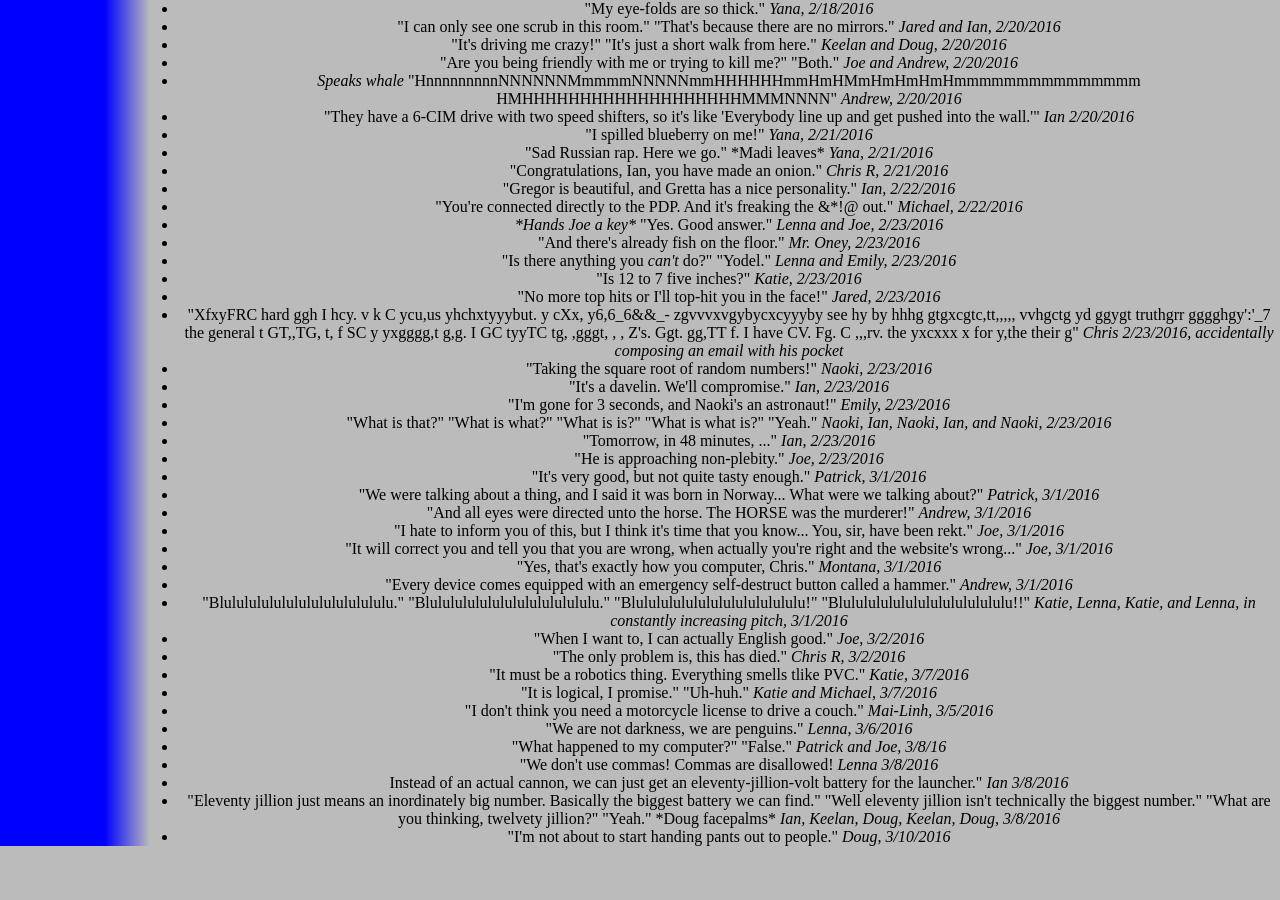
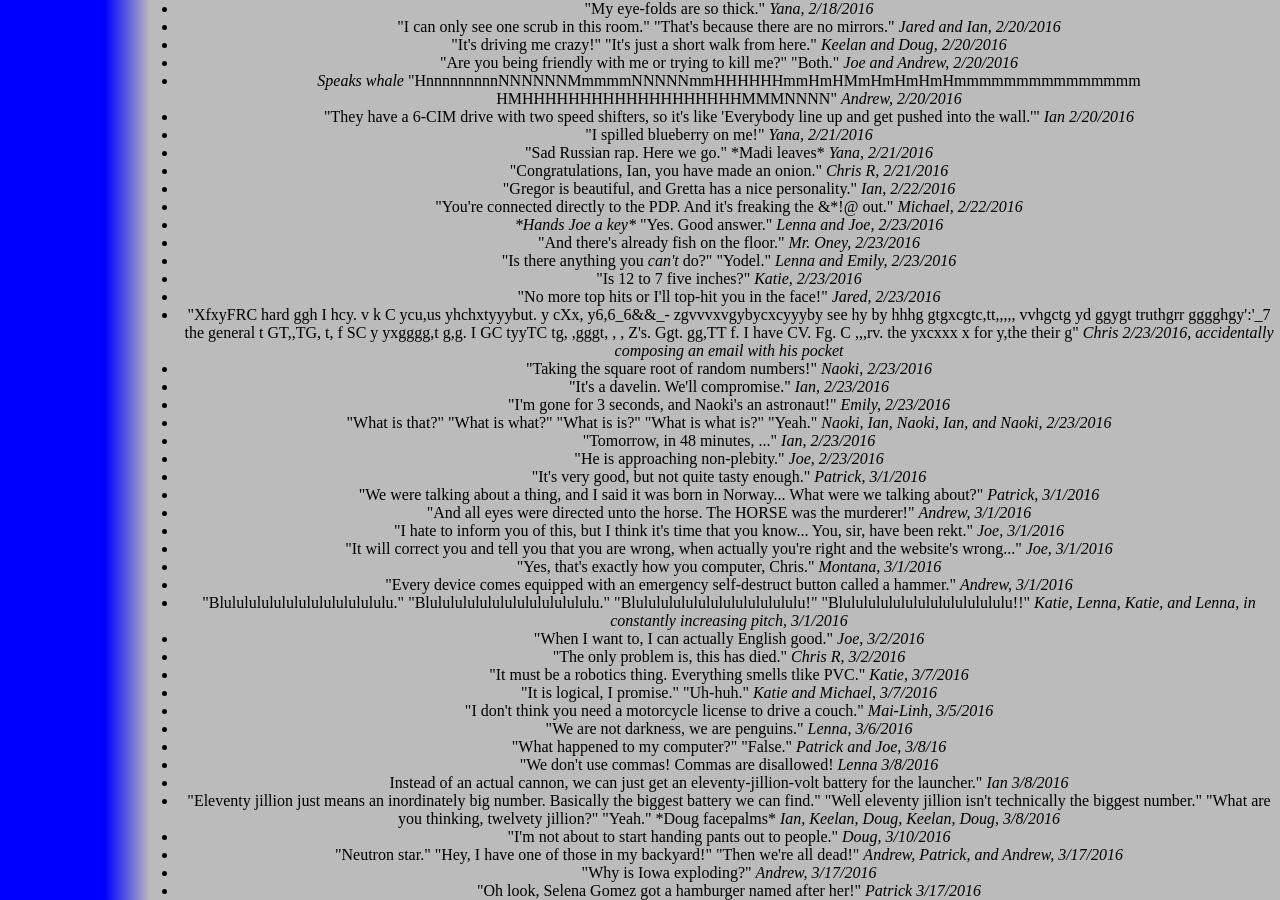
Before and after one commit to katiebugmoon/FRC4131.github.io, a Jekyll site: the page built from media/2016/quotes.html, in a window 1280 px wide and 900 px high, scrolled down 1312 px. Built offline with Jekyll 4.4.1, drawn with Linux system fonts in a browser that asks for light colours; nearby versions of some CDN libraries; before the commit the page ends 2158 px from its top, so only the background shows below that.

Commit message:
Update quotes.html

```diff
--- a/media/2016/quotes.html
+++ b/media/2016/quotes.html
@@ -113,4 +113,7 @@ title: Build Season 2016 Quotes
 	<li>Instead of an actual cannon, we can just get an eleventy-jillion-volt battery for the launcher." <i>Ian 3/8/2016</i></li>
 	<li>"Eleventy jillion just means an inordinately big number. Basically the biggest battery we can find." "Well eleventy jillion isn't technically the biggest number." "What are you thinking, twelvety jillion?" "Yeah." *Doug facepalms* <i>Ian, Keelan, Doug, Keelan, Doug, 3/8/2016</i></li>
 	<li>"I'm not about to start handing pants out to people." <i>Doug, 3/10/2016</i></li>
+	<li>"Neutron star." "Hey, I have one of those in my backyard!" "Then we're all dead!" <i>Andrew, Patrick, and Andrew, 3/17/2016</i></li>
+	<li>"Why is Iowa exploding?" <i>Andrew, 3/17/2016</i></li>
+	<li>"Oh look, Selena Gomez got a hamburger named after her!" <i>Patrick 3/17/2016</i></li>
 </ul><center>
```
